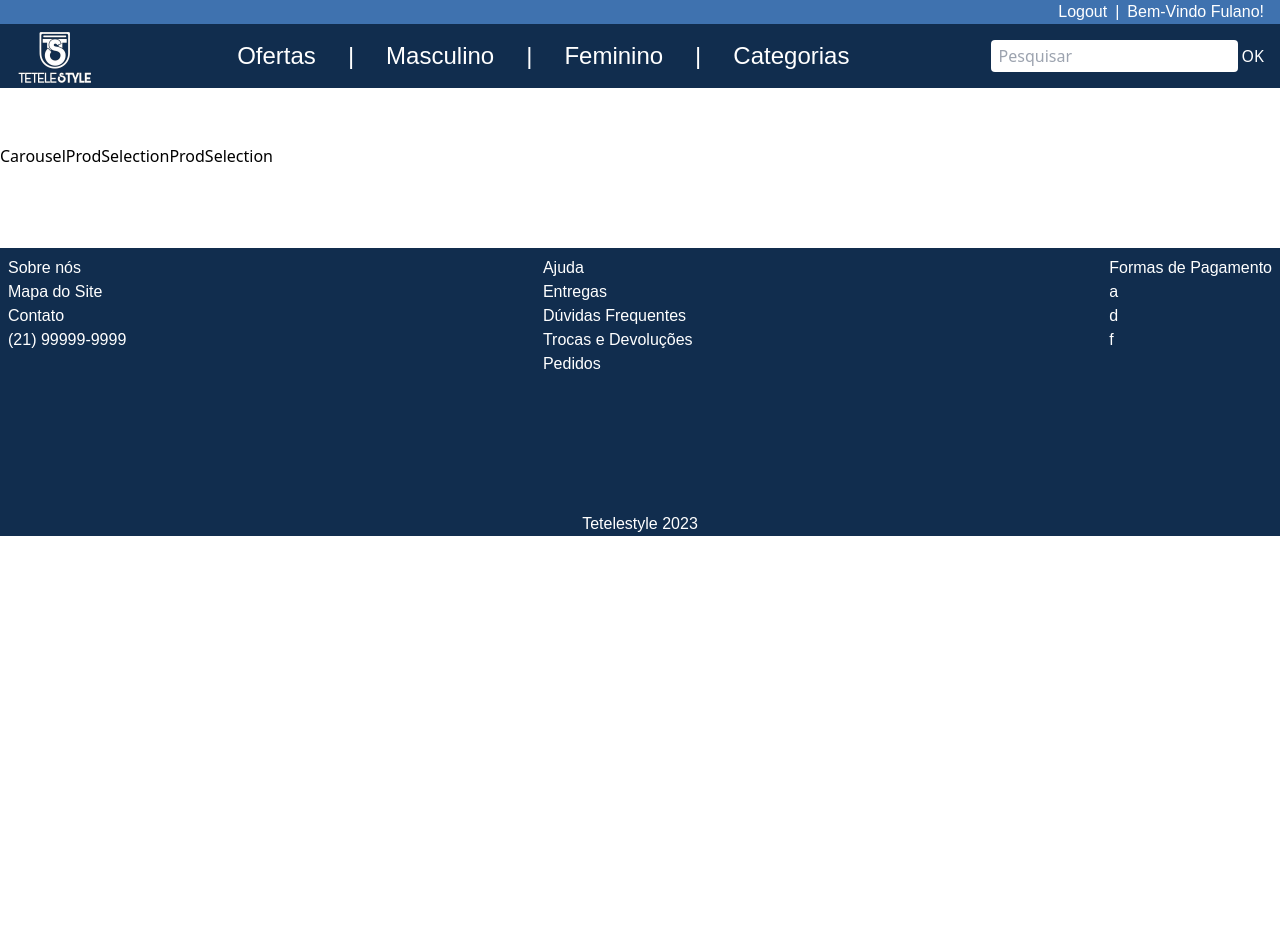
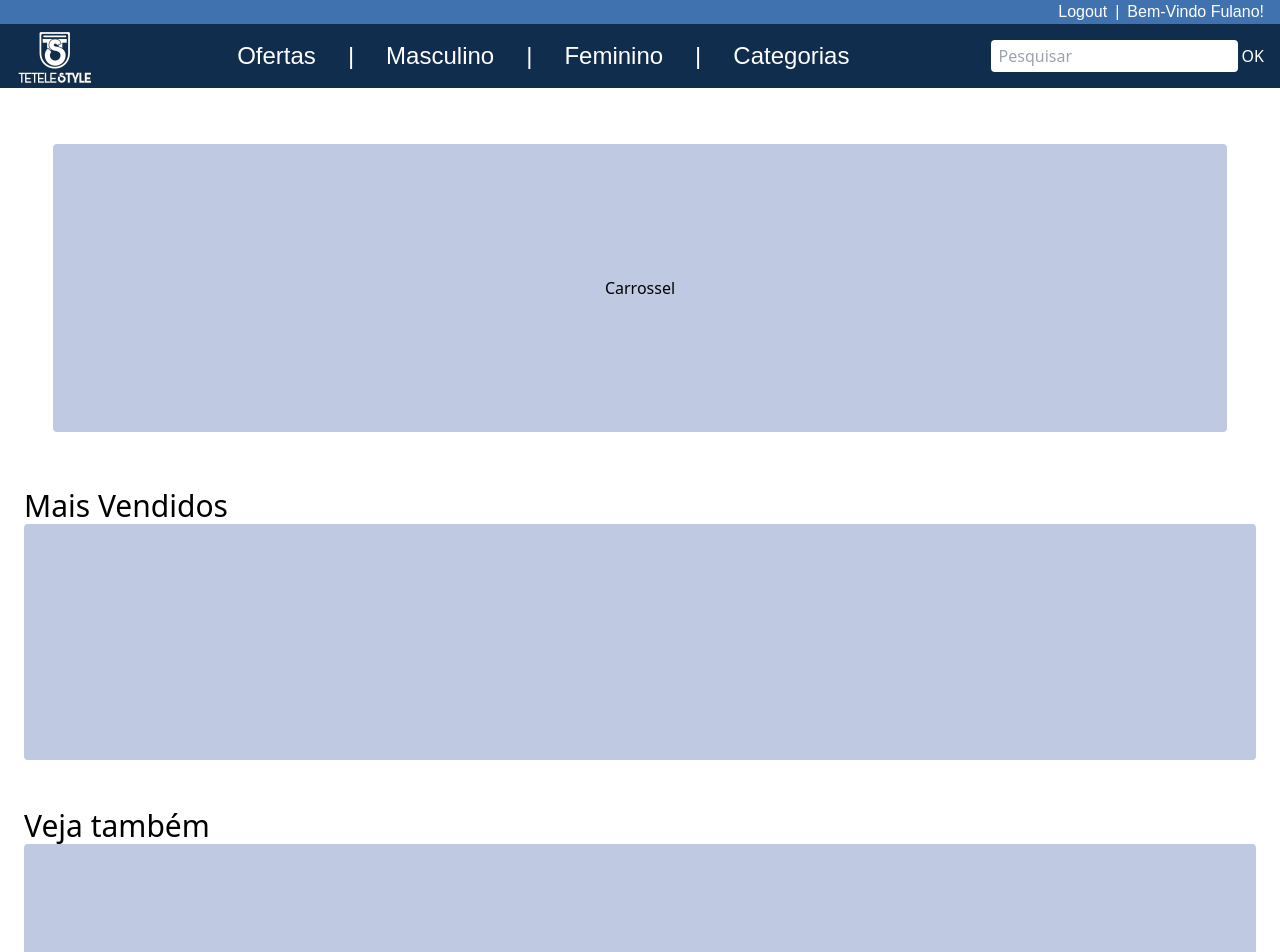
Before and after one commit to gustavo-de-assis/projeto22-autoral, a Next.js app in the folder projeto22-autoral-frontend/: page /home in a window 1280 px wide. Shown: the top 952 px of the page. Before the commit the page ends 800 px from the top, so only its background shows below. Built offline with nearby package versions, Linux system fonts and the light colour scheme.

Commit message:
feat: homepage skelleton

```diff
--- a/projeto22-autoral-frontend/src/app/(dashboard)/home/page.tsx
+++ b/projeto22-autoral-frontend/src/app/(dashboard)/home/page.tsx
@@ -10,8 +10,8 @@ export default function Home() {
     <div className="flex flex-col mt-36">
       <Navbar />
       <Carousel />
-      <ProdSelection />
-      <ProdSelection />
+      <ProdSelection title="Mais Vendidos" />
+      <ProdSelection title="Veja também" />
       <Footer />
     </div>
   );
--- a/projeto22-autoral-frontend/src/components/Carousel.tsx
+++ b/projeto22-autoral-frontend/src/components/Carousel.tsx
@@ -1,5 +1,11 @@
 "use client";
 
 export default function Carousel() {
-  return <>Carousel</>;
+  return (
+    <div className=" flex w-full h-80 justify-center">
+      <div className="flex w-11/12 h-72 bg-botticelli-300 justify-center items-center rounded">
+        Carrossel
+      </div>
+    </div>
+  );
 }
--- a/projeto22-autoral-frontend/src/components/ProdSelection.tsx
+++ b/projeto22-autoral-frontend/src/components/ProdSelection.tsx
@@ -1,5 +1,10 @@
 "use client";
 
-export default function ProdSelection() {
-  return <>ProdSelection</>;
+export default function ProdSelection({ title }: any) {
+  return (
+    <div className=" flex flex-col w-full h-80 justify-center p-6">
+      <h1 className="text-3xl">{title}</h1>
+      <div className="flex w-full h-72 bg-botticelli-300 justify-center items-center rounded"></div>
+    </div>
+  );
 }
```
